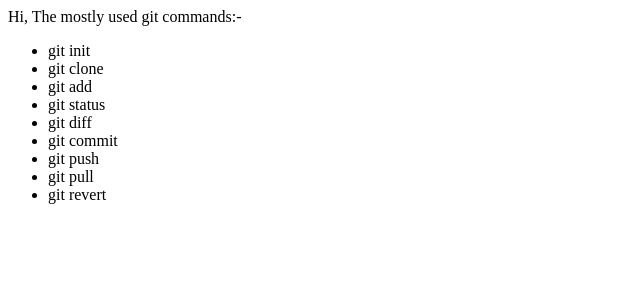
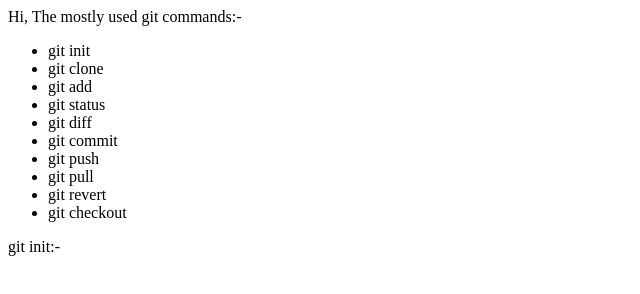
Before and after one commit to shilpa3495/Git-Commands, a plain HTML site: page index.html in a window 1280 px wide. Shown: the whole page, without its empty margins (0-640 px from the left). Drawn offline with Linux system fonts and the light colour scheme.

Commit message:
update:-git init

```diff
--- a/index.html
+++ b/index.html
@@ -18,6 +18,8 @@
         <li>git push</li>
         <li>git pull</li>
         <li>git revert</li>
+        <li>git checkout</li>
     </ul>
+    git init:-
 </body>
 </html>
```
